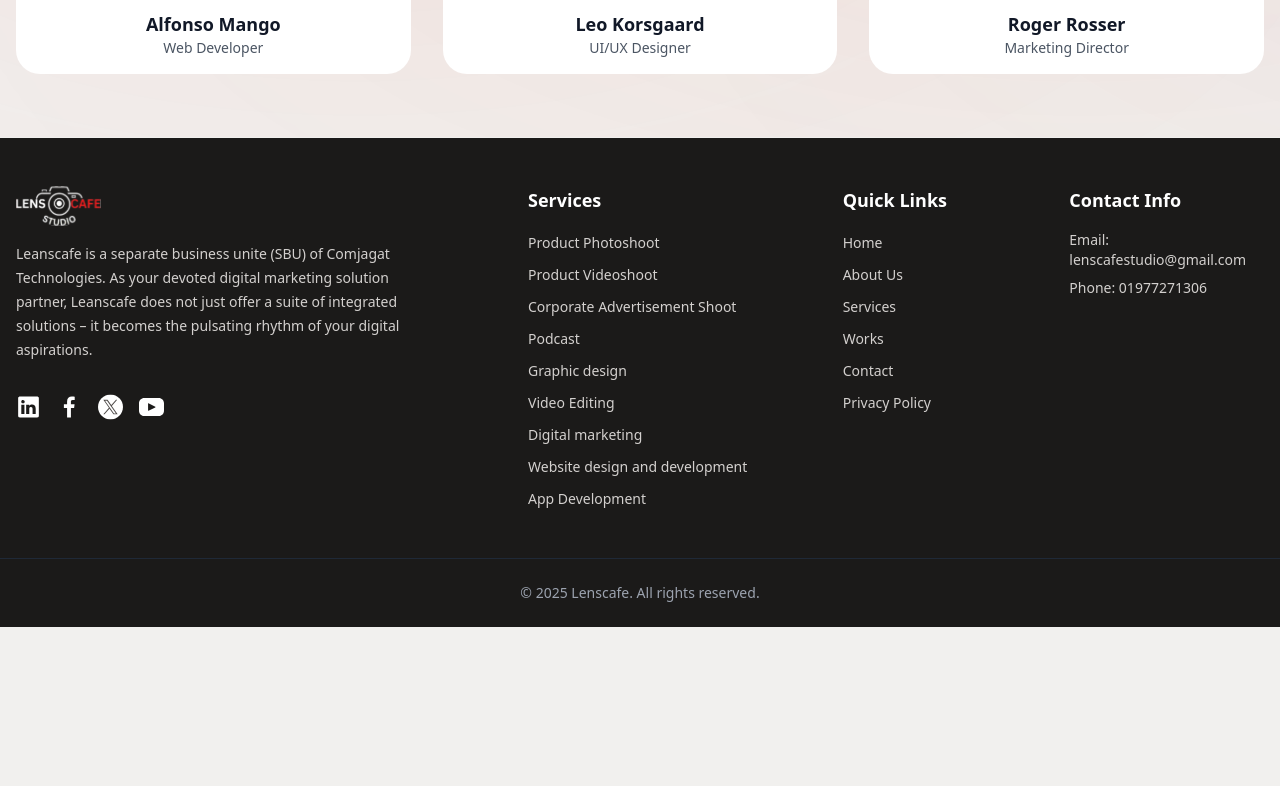
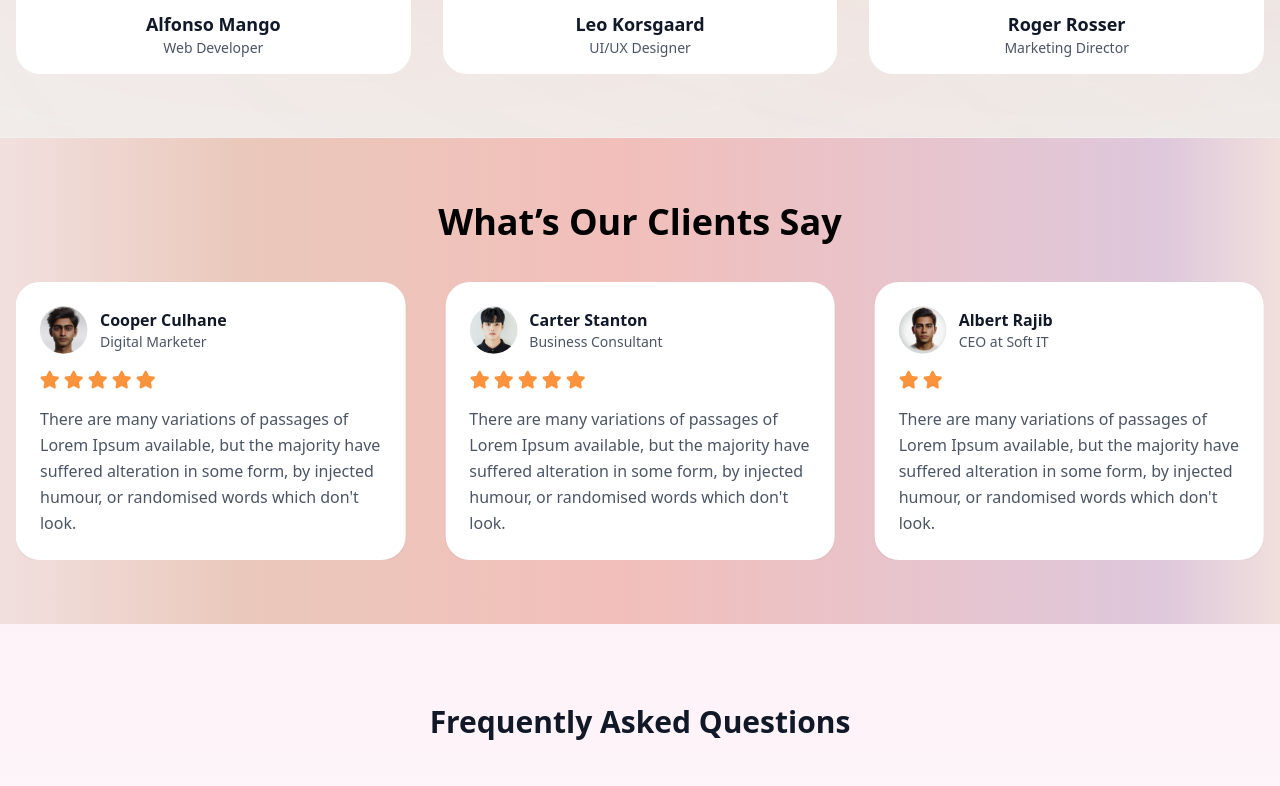
Before and after one commit to mdsaifulislamrafel/lenscafe-studio, a React (Vite) app: page /about-us in a window 1280 px wide. Shown: the part 2960-3746 px from the top of the page. Before the commit the page ends 3587 px from the top, so only its background shows below. Built offline with nearby package versions, Linux system fonts and the light colour scheme.

Commit message:
about page full complete

```diff
--- a/src/AboutUs/AboutUs.jsx
+++ b/src/AboutUs/AboutUs.jsx
@@ -1,5 +1,7 @@
 
+import Frequently from "../components/Home/Frequently/Frequently";
 import Idea from "../components/Home/Idea/Idea";
+import Review_slider from "../components/Home/Review_slider/Review_slider";
 import Banner from "../sheard/Banner";
 import Mission from "./Mission/Mission";
 import OurTeam from "./Our-team/Our-team";
@@ -14,7 +16,8 @@ const AboutUs = () => {
       <Idea/>
       <Mission/>
       <OurTeam/>
-
+      <Review_slider/>
+      <Frequently/>
     </div>
   );
 };
```
